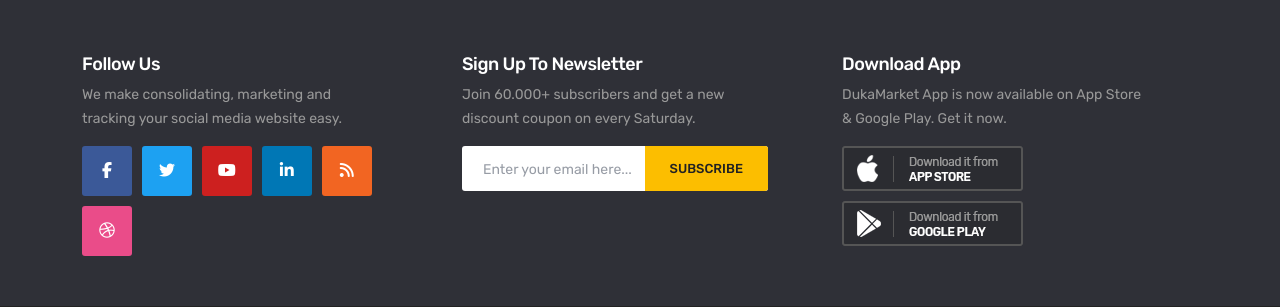
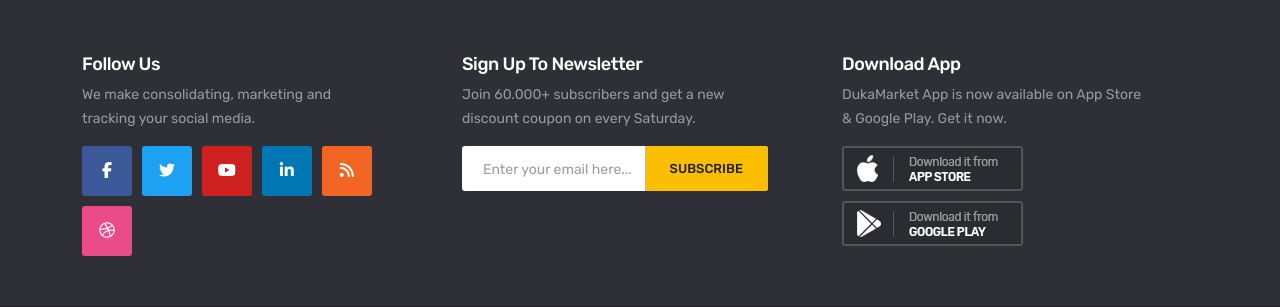
Before and after one commit to Sengwamana/Bazaaro_A_Vendor_Driven-eCommerce_System, a Django app: page /show-cart/ in a window 1280 px wide. Shown: the part 1226-1533 px from the top of the page. Run offline with Django 4.2, Linux system fonts and the light colour scheme; a user stored in the database is signed in; data comes from the database, SQL or seed files in the repository; some libraries are stand-ins or nearby versions; some web fonts are replaced.

Commit message:
Update cart.html

```diff
--- a/templates/products/cart.html
+++ b/templates/products/cart.html
@@ -102,7 +102,7 @@
                 <div class="col-lg-4 col-md-6">
                     <div class="cta-item cta-item-d mb-30">
                         <h5 class="cta-title">Follow Us</h5>
-                        <p>We make consolidating, marketing and tracking your social media website easy.</p>
+                        <p>We make consolidating, marketing and tracking your social media.</p>
                         <div class="cta-social">
                             <div class="social-icon">
                                 <a href="#" class="facebook"><i class="fab fa-facebook-f"></i></a>
```
